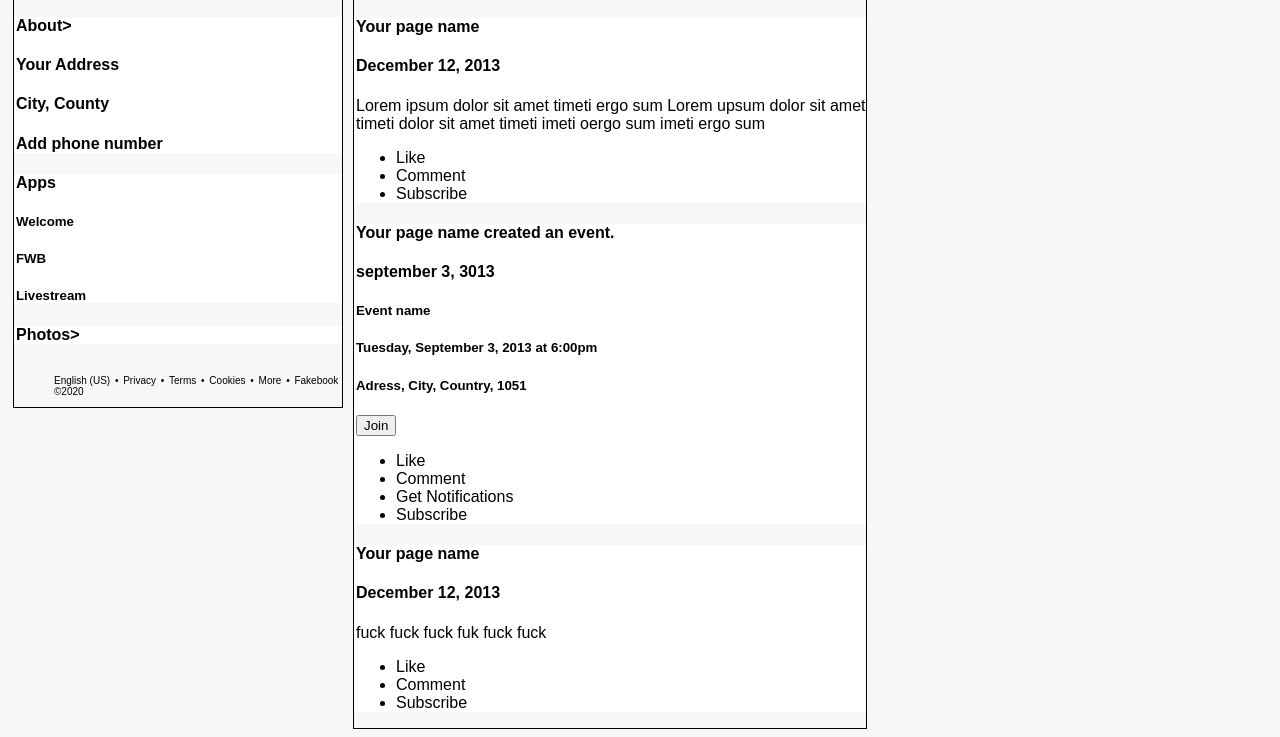
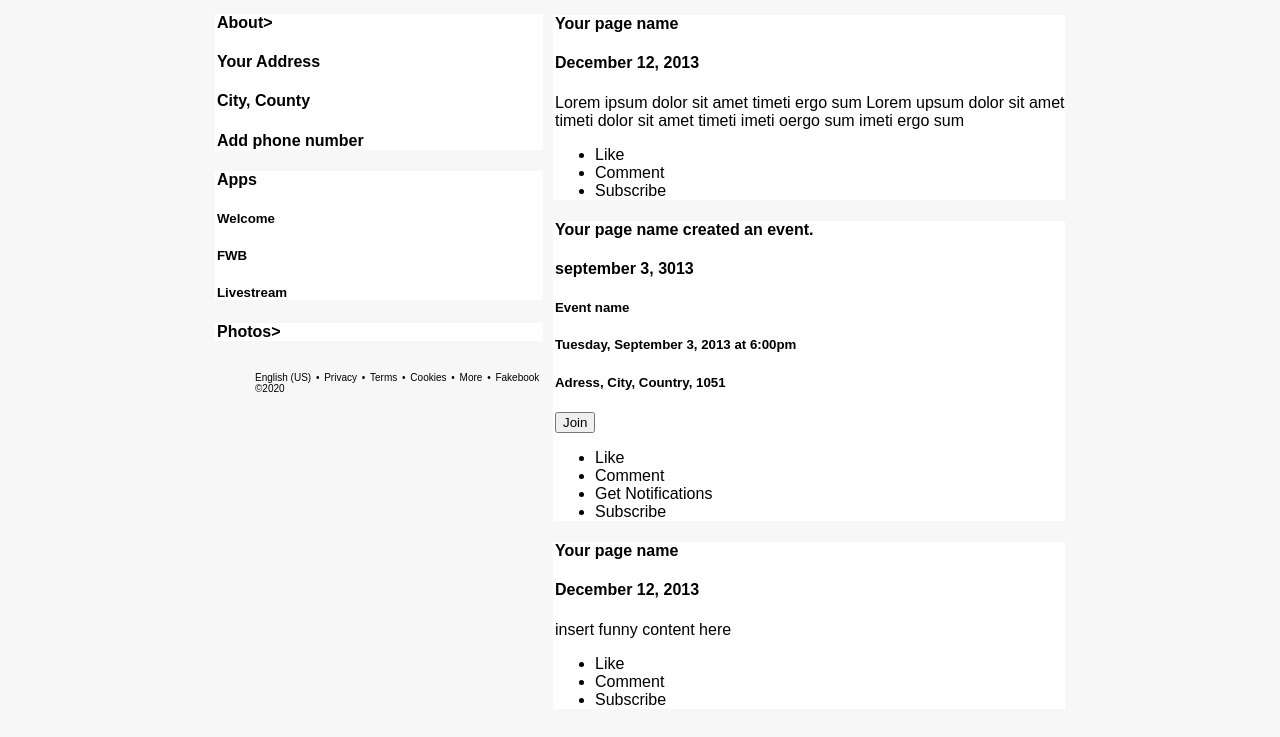
Before and after one commit to R3dThorn/Social-Mockup, a plain HTML site: page index.html in a window 1280 px wide. Shown: the part 568-1305 px from the top of the page. Drawn offline with Linux system fonts and the light colour scheme.

Commit message:
appropriately spaced columns

```diff
--- a/assets/styles.css
+++ b/assets/styles.css
@@ -1,7 +1,9 @@
+* {
+    box-sizing: border-box;
+}
 body {
     font-family: Arial, Helvetica, sans-serif;
     background-color: #f7f7f7;
-    box-sizing: border-box;
 }
 header{
     width: 850px;
@@ -69,22 +71,25 @@ header{
     color: rgba(131, 131, 131, 0.5)
 }
 /* column styling */
+.row{
+    margin: 0 auto;
+    width: 850px;
+}
 .column{
     position: relative;
     float: left;
-    border: 1px solid black;
-    margin: 0 5px;
 }
 .row:after{
     content: "";
     display: table;
-    clear: both;
 }
 #left{
     width: 328px;
+    margin-right: 5px;
 }
 #right{
     width: 512px;
+    margin-left: 5px;
 }
 .info-block{
     background-color: #ffffff;
--- a/index.html
+++ b/index.html
@@ -154,7 +154,7 @@
                         <h4>December 12, 2013</h4>
                     </div>
                     <div>
-                        <p>fuck fuck fuck fuk fuck fuck</p>
+                        <p>insert funny content here</p>
                     </div>
                     <div>
                         <ul class="dots">
```
